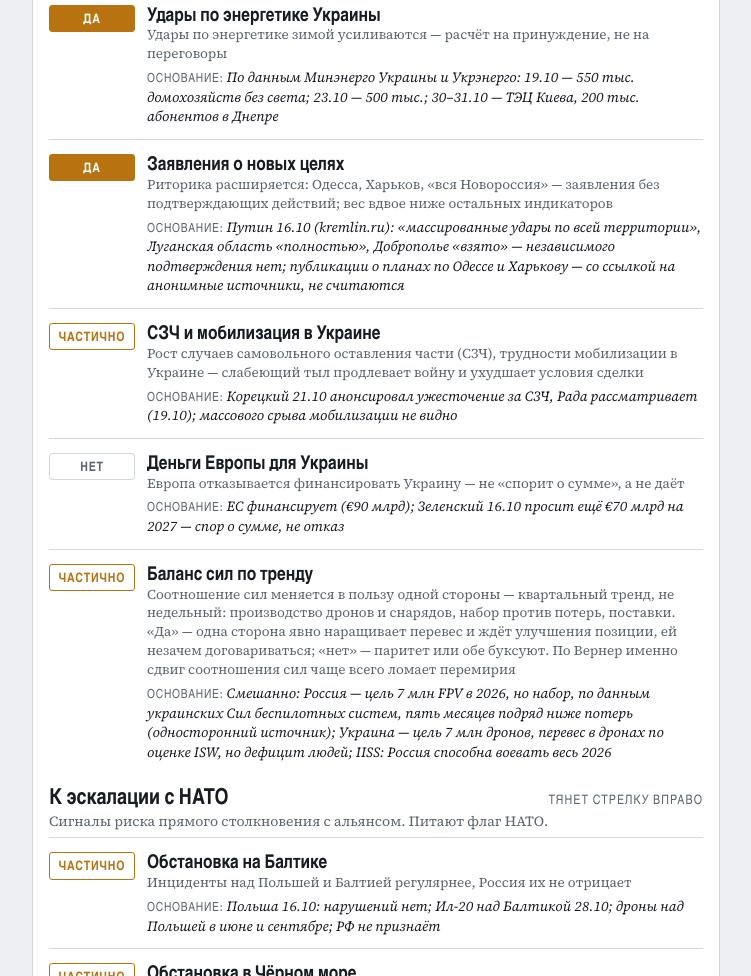
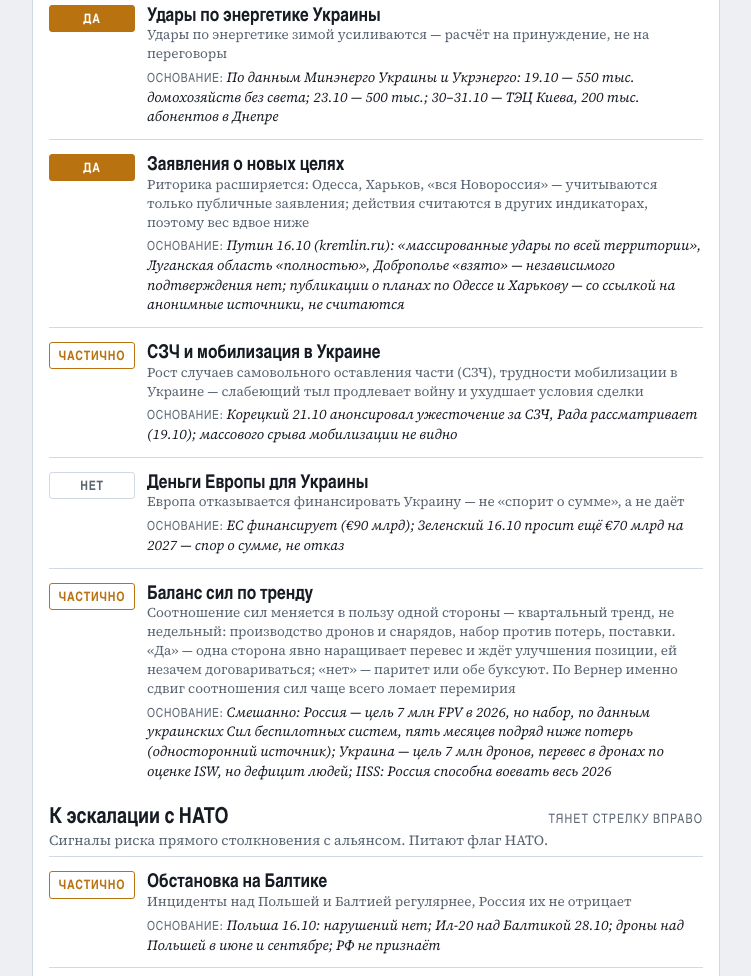
Before and after one commit to news-barometer/news-barometer.github.io, a plain HTML site: page index.html in a window 1280 px wide. Shown: the part 4633-5609 px from the top of the page, without its empty margins (264-1015 px from the left). Drawn offline with nearby package versions, Linux system fonts and the light colour scheme.

Commit message:
Уточнение пояснения к индикатору заявлений

```diff
--- a/index.html
+++ b/index.html
@@ -308,7 +308,7 @@ footer{margin-top:28px;padding-top:14px;border-top:2px solid var(--ink);font-siz
     {n:'Застой на фронте', g:'К долгой войне', t:'Линия фронта почти не движется', s:'«да» — сдвиг меньше ~100 км² в месяц в обе стороны несколько месяцев подряд (DeepState, ISW); «нет» — заметный сдвиг в любую сторону. Исследования окончания войн: застой продлевает войну, а новые результаты на поле боя сближают оценки сторон и ускоряют сделку', e:{A:.1,B:-.3,C:.6,D:-.3}, side:1},
     {n:'Поставки оружия Украине', g:'К долгой войне', t:'США фактически вышли, Европа не закрывает дыру', s:'ПВО и деньги', e:{A:.2,B:-.5,C:.8,D:-.3}, side:1},
     {n:'Удары по энергетике Украины', g:'К долгой войне', t:'Удары по энергетике зимой усиливаются', s:'расчёт на принуждение, не на переговоры', e:{A:0,B:-.2,C:.4,D:0}, side:1, nato:.3},
-    {n:'Заявления о новых целях', g:'К долгой войне', t:'Риторика расширяется: Одесса, Харьков, «вся Новороссия»', s:'заявления без подтверждающих действий; вес вдвое ниже остальных индикаторов', e:{A:0,B:-.2,C:.35,D:-.2}, side:1},
+    {n:'Заявления о новых целях', g:'К долгой войне', t:'Риторика расширяется: Одесса, Харьков, «вся Новороссия»', s:'учитываются только публичные заявления; действия считаются в других индикаторах, поэтому вес вдвое ниже', e:{A:0,B:-.2,C:.35,D:-.2}, side:1},
     {n:'СЗЧ и мобилизация в Украине', g:'К долгой войне', t:'Рост случаев самовольного оставления части (СЗЧ), трудности мобилизации в Украине', s:'слабеющий тыл продлевает войну и ухудшает условия сделки', e:{A:.4,B:-.3,C:.4,D:.1}, side:1},
     {n:'Деньги Европы для Украины', g:'К долгой войне', t:'Европа отказывается финансировать Украину', s:'не «спорит о сумме», а не даёт', e:{A:.3,B:-.5,C:.6,D:.2}, side:1},
     {n:'Баланс сил по тренду', g:'К долгой войне', t:'Соотношение сил меняется в пользу одной стороны', s:'квартальный тренд, не недельный: производство дронов и снарядов, набор против потерь, поставки. «Да» — одна сторона явно наращивает перевес и ждёт улучшения позиции, ей незачем договариваться; «нет» — паритет или обе буксуют. По Вернер именно сдвиг соотношения сил чаще всего ломает перемирия', e:{A:-.1,B:-.4,C:.6,D:-.2}, side:1},
```
